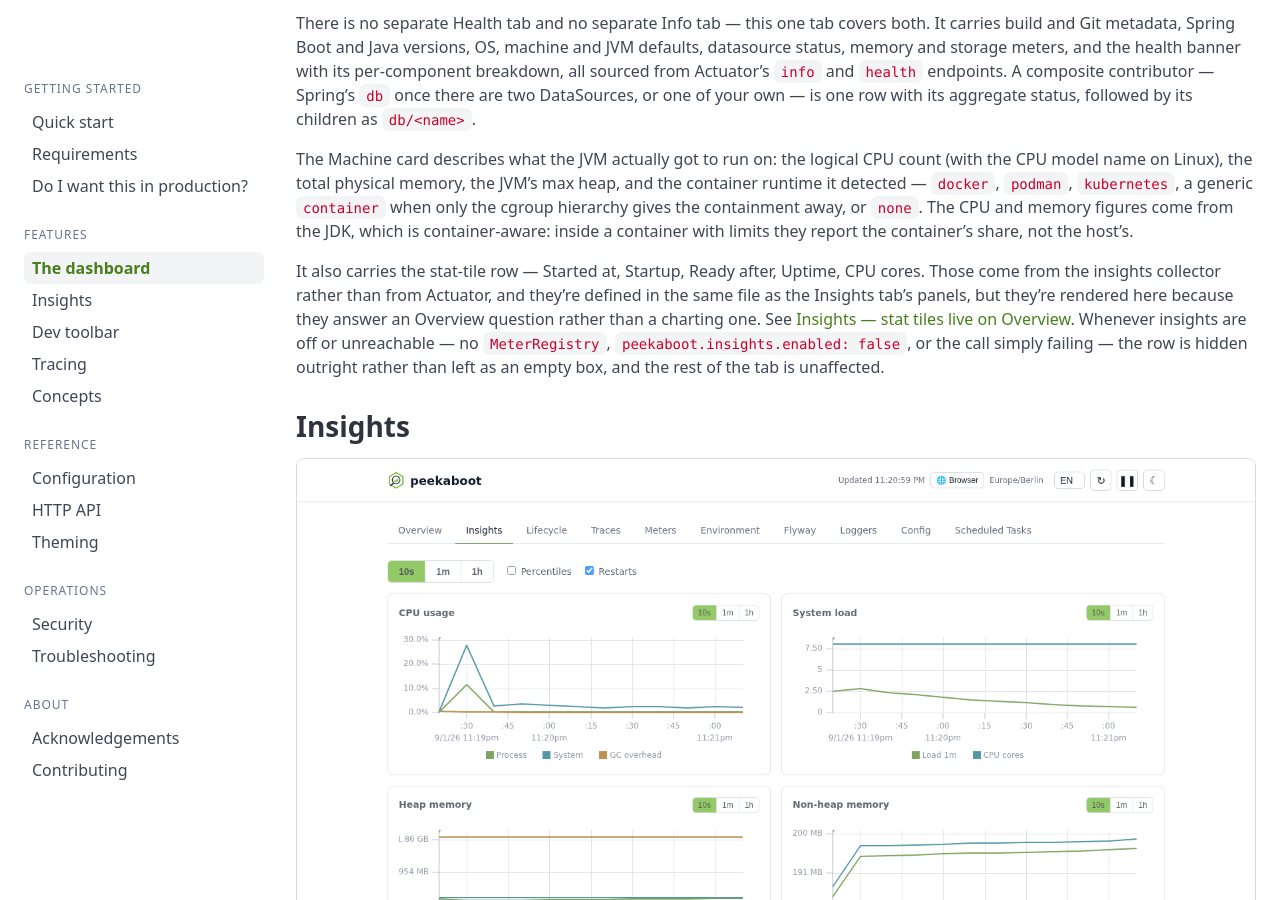
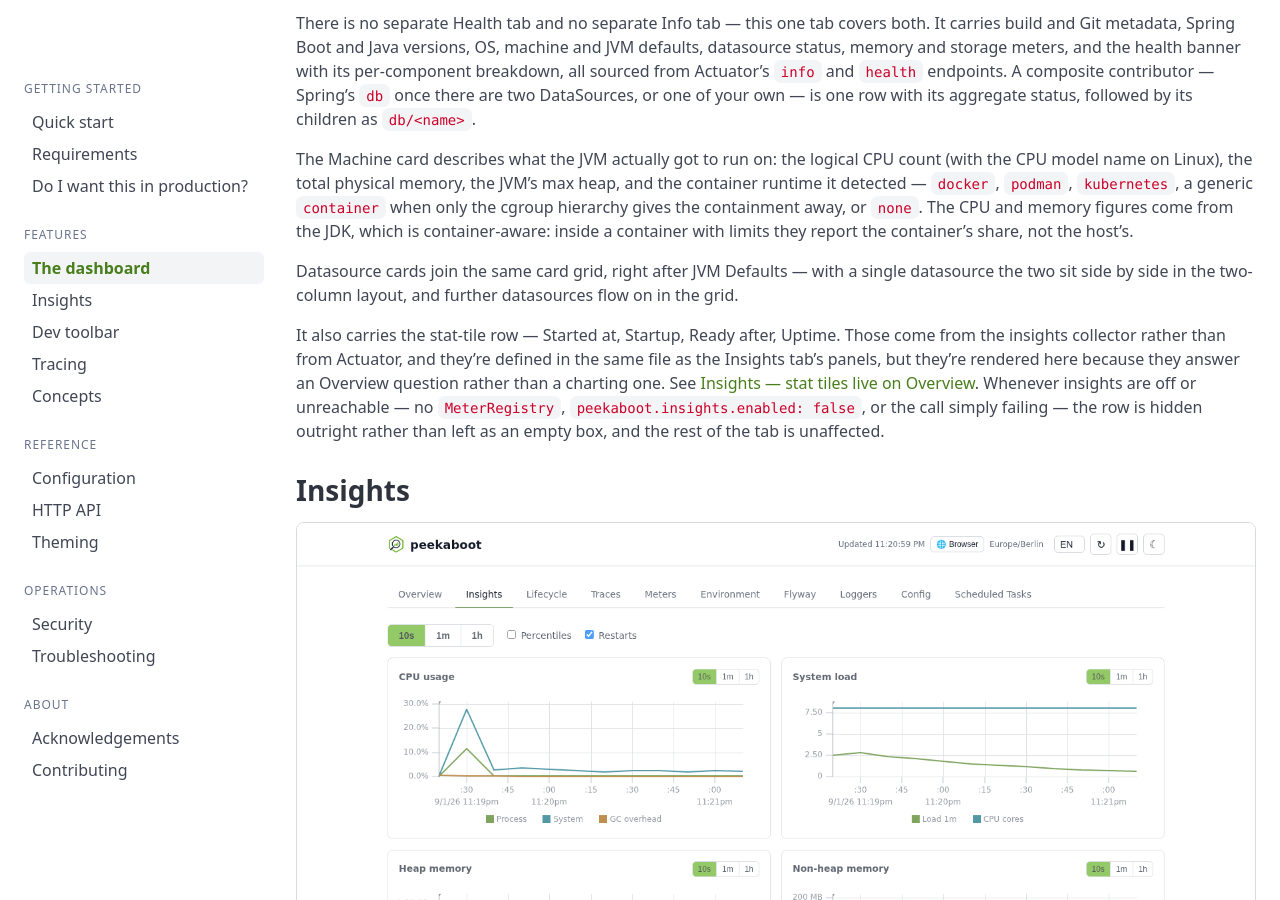
Before and after one commit to peekaboot-org/peekaboot-org.github.io, a Jekyll site: the page built from docs/dashboard.md, in a window 1280 px wide and 900 px high, scrolled down 2027 px. Built offline with Jekyll 4.4.1, drawn with Linux system fonts in a browser that asks for light colours; some of the changed text lies outside the part shown.

Commit message:
docs(dashboard): four stat tiles, datasource cards in the grid, dotted config rows

```diff
--- a/docs/dashboard.md
+++ b/docs/dashboard.md
@@ -89,8 +89,12 @@
 CPU and memory figures come from the JDK, which is container-aware: inside a container
 with limits they report the container's share, not the host's.
 
-It also carries the stat-tile row &mdash; Started at, Startup, Ready after, Uptime, CPU
-cores. Those come from the insights collector rather than from Actuator, and they're
+Datasource cards join the same card grid, right after JVM Defaults &mdash; with a single
+datasource the two sit side by side in the two-column layout, and further datasources
+flow on in the grid.
+
+It also carries the stat-tile row &mdash; Started at, Startup, Ready after, Uptime.
+Those come from the insights collector rather than from Actuator, and they're
 defined in the same file as the Insights tab's panels, but they're rendered here because
 they answer an Overview question rather than a charting one. See [Insights &mdash; stat
 tiles live on Overview]({{ '/docs/insights/' | relative_url }}#stat-tiles-live-on-overview).
@@ -256,7 +260,11 @@
 
 **Answers:** what is this component actually configured with?
 
-Values bound to `@ConfigurationProperties` beans, grouped by prefix, filterable. Backed
+Values bound to `@ConfigurationProperties` beans, grouped by prefix, filterable. Inside
+a group, nested values are flattened to one row per leaf, under its full dotted key
+&mdash; `registration.google.client-secret` rather than one collapsed blob per bean
+&mdash; and list entries are indexed, as in `servers[0]`. The filter matches those nested
+keys and the values themselves, not just a group's top-level names. Backed
 by Actuator's `configprops` endpoint; the tab only appears when there's at least one
 group to show.
 
```
Also changed, not shown: docs/insights.md (+3 -2 lines).
